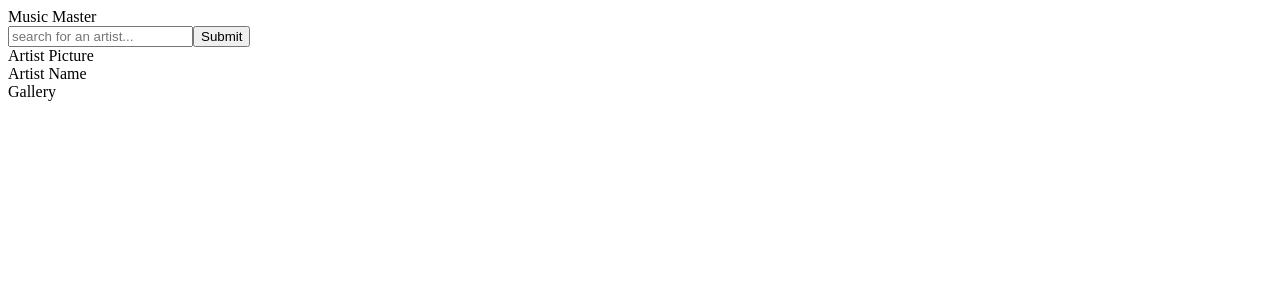
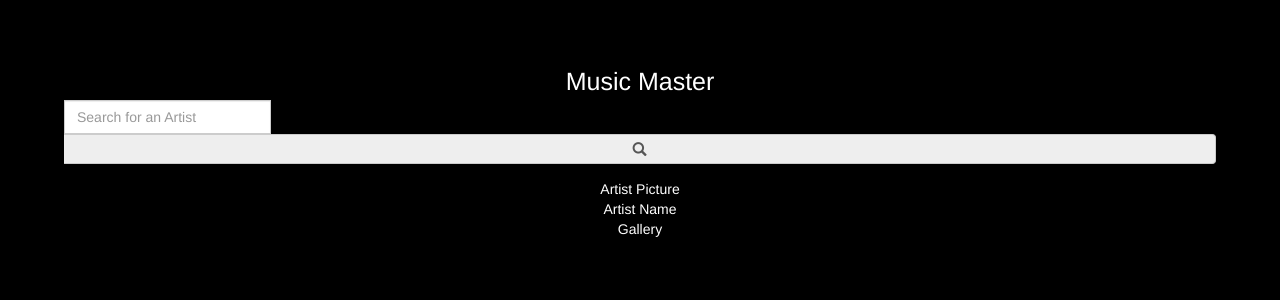
Before and after one commit to Copenbacon/musicmaster, a React (Create React App) app: page / in a window 1280 px wide. Shown: the top 300 px of the page. Built offline with nearby package versions, Linux system fonts and the light colour scheme.

Commit message:
simple styling and component introductions

```diff
--- a/public/index.html
+++ b/public/index.html
@@ -10,6 +10,7 @@
     -->
     <link rel="manifest" href="%PUBLIC_URL%/manifest.json">
     <link rel="shortcut icon" href="%PUBLIC_URL%/favicon.ico">
+    <link rel="stylesheet" href="https://maxcdn.bootstrapcdn.com/bootstrap/3.3.7/css/bootstrap.min.css" integrity="sha384-BVYiiSIFeK1dGmJRAkycuHAHRg32OmUcww7on3RYdg4Va+PmSTsz/K68vbdEjh4u" crossorigin="anonymous">
     <!--
       Notice the use of %PUBLIC_URL% in the tags above.
       It will be replaced with the URL of the `public` folder during the build.
--- a/src/app.css
+++ b/src/app.css
@@ -0,0 +1,13 @@
+body {
+	background: #000;
+	color: #fff;
+}
+
+.App {
+	text-align: center;
+	padding: 5%;
+}
+
+.App-title {
+	font-size: 25px;
+}
--- a/src/app.jsx
+++ b/src/app.jsx
@@ -1,15 +1,24 @@
 import React, { Component } from 'react';
+import './app.css';
+import { FormGroup, FormControl, InputGroup, Glyphicon } from 'react-bootstrap';
+
 
 class App extends Component {
 	render(){
 		return (
-			<div>
+			<div className='App'>
 				<div className='App-title'>Music Master</div>
-				<div>
-					<input placeholder='search for an artist...' />
-					<button>Submit</button>
-				</div>
+				<FormGroup>
+					<InputGroup>
+						<FormControl
+							type='text'
+							placeholder='Search for an Artist'/>
+					</InputGroup>
 
+					<InputGroup.Addon>
+						<Glyphicon glyph='search'></Glyphicon>
+					</InputGroup.Addon>
+				</FormGroup>
 				<div className='profile'>
 					<div> Artist Picture</div>
 					<div>Artist Name</div>
```
